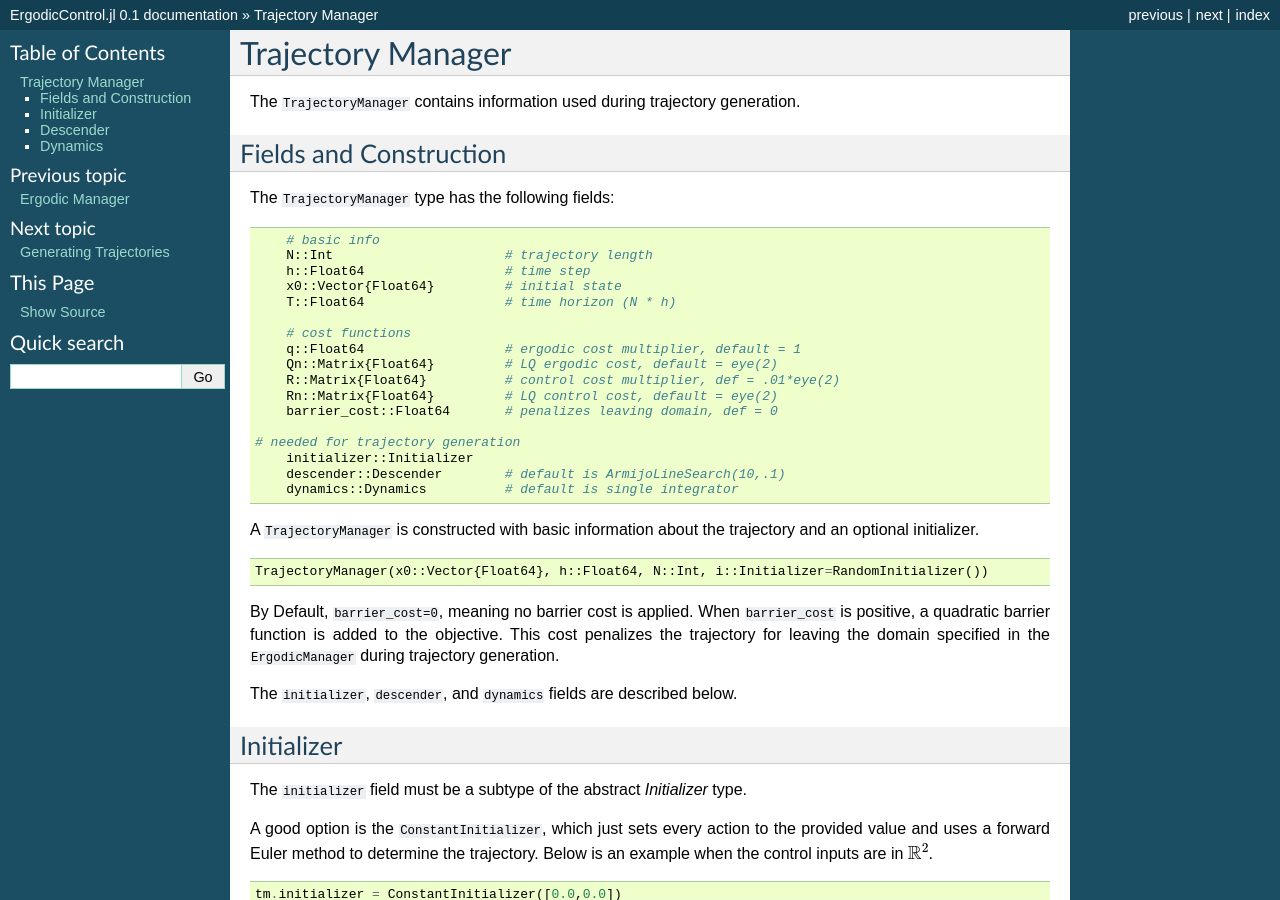
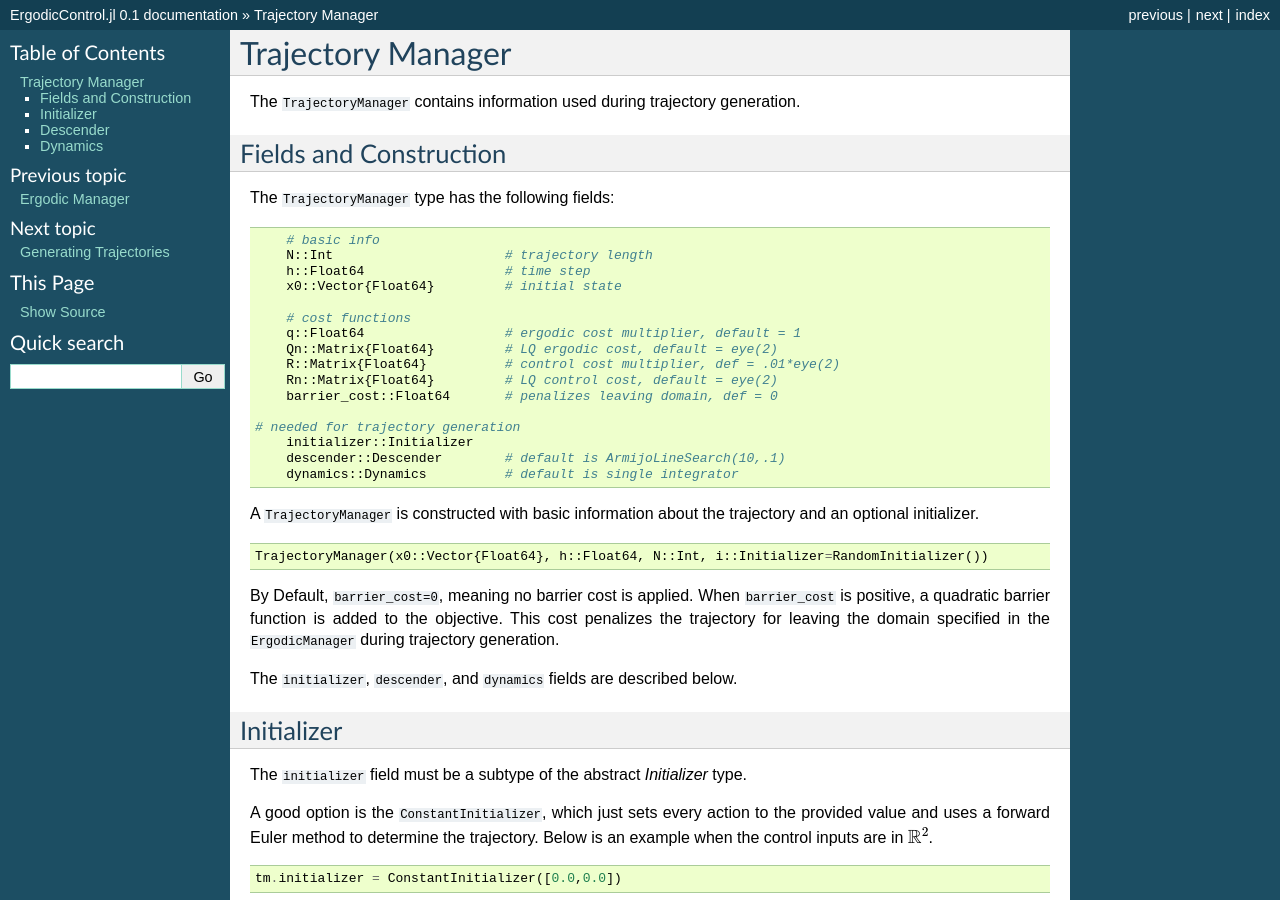
Before and after one commit to dressel/ErgodicControl.jl, a Sphinx documentation site: the page built from docs/trajectory_manager.rst, in a window 1280 px wide and 900 px high. Built offline with Sphinx 7.4.7, drawn with Linux system fonts in a browser that asks for light colours.

Commit message:
removed tm.T from TrajectoryManager

```diff
--- a/docs/trajectory_manager.rst
+++ b/docs/trajectory_manager.rst
@@ -12,7 +12,6 @@ The :code:`TrajectoryManager` type has the following fields:
 	N::Int                      # trajectory length
 	h::Float64                  # time step
 	x0::Vector{Float64}         # initial state
-	T::Float64                  # time horizon (N * h)
 
 	# cost functions
 	q::Float64                  # ergodic cost multiplier, default = 1
```
Also changed, not shown: 1 other file.
